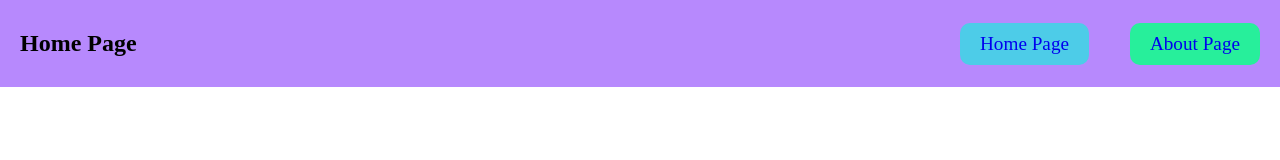
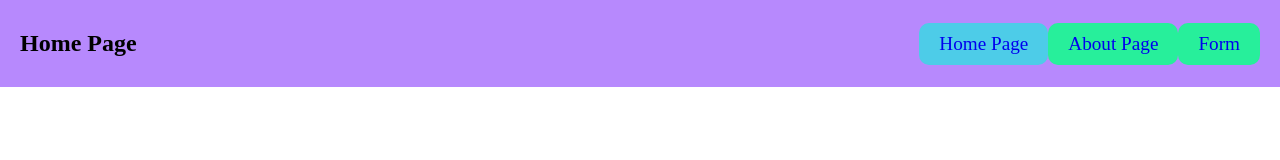
Before and after one commit to potatosim/react-components, a React (Create React App) app: page / in a window 1280 px wide. Shown: the top 160 px of the page. Built offline with nearby package versions, Linux system fonts and the light colour scheme; no server answers.

Commit message:
feat: implement form route

```diff
--- a/src/enum/AppRoutes.ts
+++ b/src/enum/AppRoutes.ts
@@ -1,4 +1,5 @@
 export enum AppRoutes {
   Home = '/',
   AboutUs = '/about',
+  Form = '/form',
 }
--- a/src/enum/PagesNames.ts
+++ b/src/enum/PagesNames.ts
@@ -1,4 +1,5 @@
 export enum PagesNames {
   Home = 'Home Page',
   AboutUs = 'About Page',
+  Form = 'Form',
 }
--- a/src/layout/Header/Header.tsx
+++ b/src/layout/Header/Header.tsx
@@ -13,6 +13,10 @@ const pageNames: Record<AppRoutes, { name: PagesNames; linkTestId: TestId }> = {
   },
   [AppRoutes.AboutUs]: {
     name: PagesNames.AboutUs,
+    linkTestId: TestId.AboutPageLink,
+  },
+  [AppRoutes.Form]: {
+    name: PagesNames.Form,
     linkTestId: TestId.AboutPageLink,
   },
 };
--- /dev/null
+++ b/src/pages/FormPage/FormPage.tsx
@@ -0,0 +1,7 @@
+import React, { Component } from 'react';
+
+export default class FormPage extends Component {
+  render() {
+    return <div>FormPage</div>;
+  }
+}
--- a/src/routes/AppRouter.tsx
+++ b/src/routes/AppRouter.tsx
@@ -6,6 +6,7 @@ import { AppRoutes } from 'enum/AppRoutes';
 import Layout from 'layout/Layout/Layout';
 import NotFoundPage from 'pages/NotFoundPage/NotFoundPage';
 import HomePage from 'pages/HomePage/HomePage';
+import FormPage from 'pages/FormPage/FormPage';
 
 export default class AppRouter extends Component {
   render() {
@@ -14,6 +15,7 @@ export default class AppRouter extends Component {
         <Route path={AppRoutes.Home} element={<Layout />}>
           <Route index element={<HomePage />} />
           <Route path={AppRoutes.AboutUs} element={<AboutPage />} />
+          <Route path={AppRoutes.Form} element={<FormPage />} />
           <Route path="*" element={<NotFoundPage />} />
         </Route>
       </Routes>
```
Also changed, not shown: src/pages/FormPage/FormPage.nodule.css (added).
